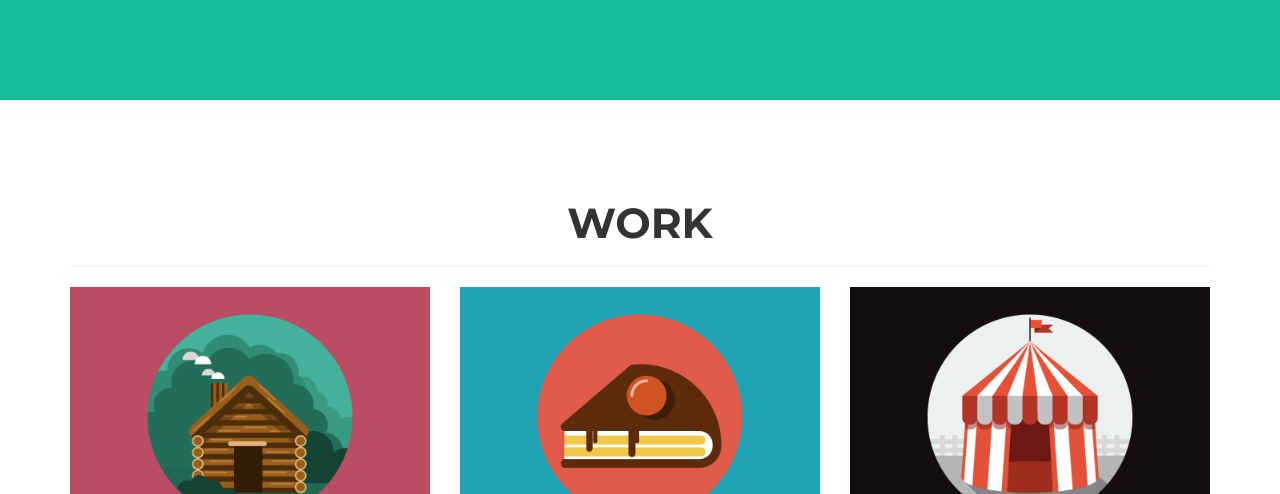
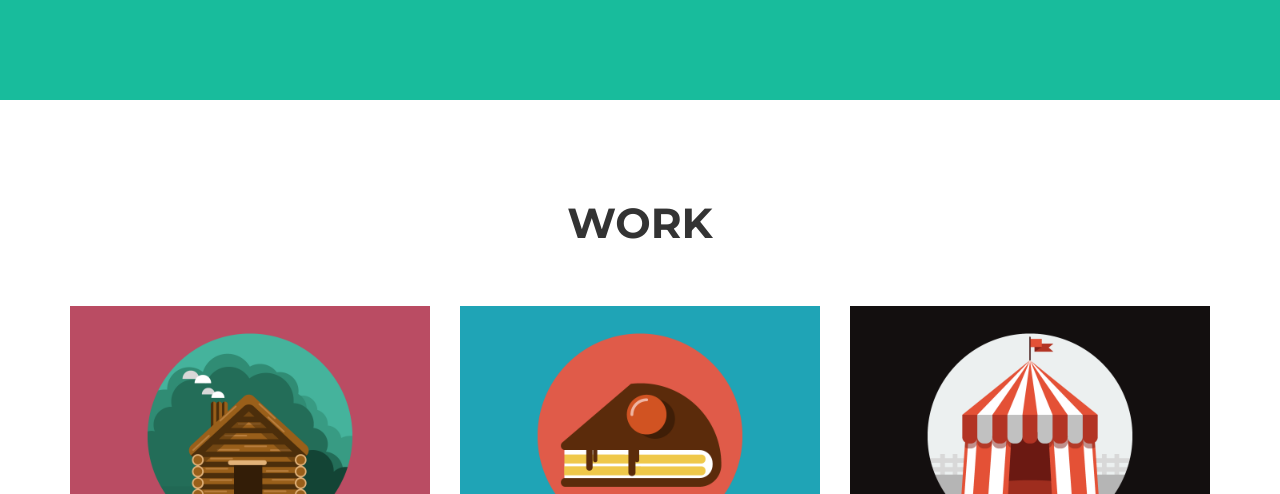
Before and after one commit to vynguyenfilms/portfolio, a website: page index.html in a window 1280 px wide. Shown: the part 606-1100 px from the top of the page. Drawn offline with nearby package versions, Linux system fonts and the light colour scheme.

Commit message:
Star light update

```diff
--- a/index.html
+++ b/index.html
@@ -87,7 +87,7 @@
             <div class="row">
                 <div class="col-lg-12 text-center">
                     <h2>Work</h2>
-                      <hr class="space">
+                      <hr class="star-light">
                 </div>
             </div>
             <div class="row">
```
